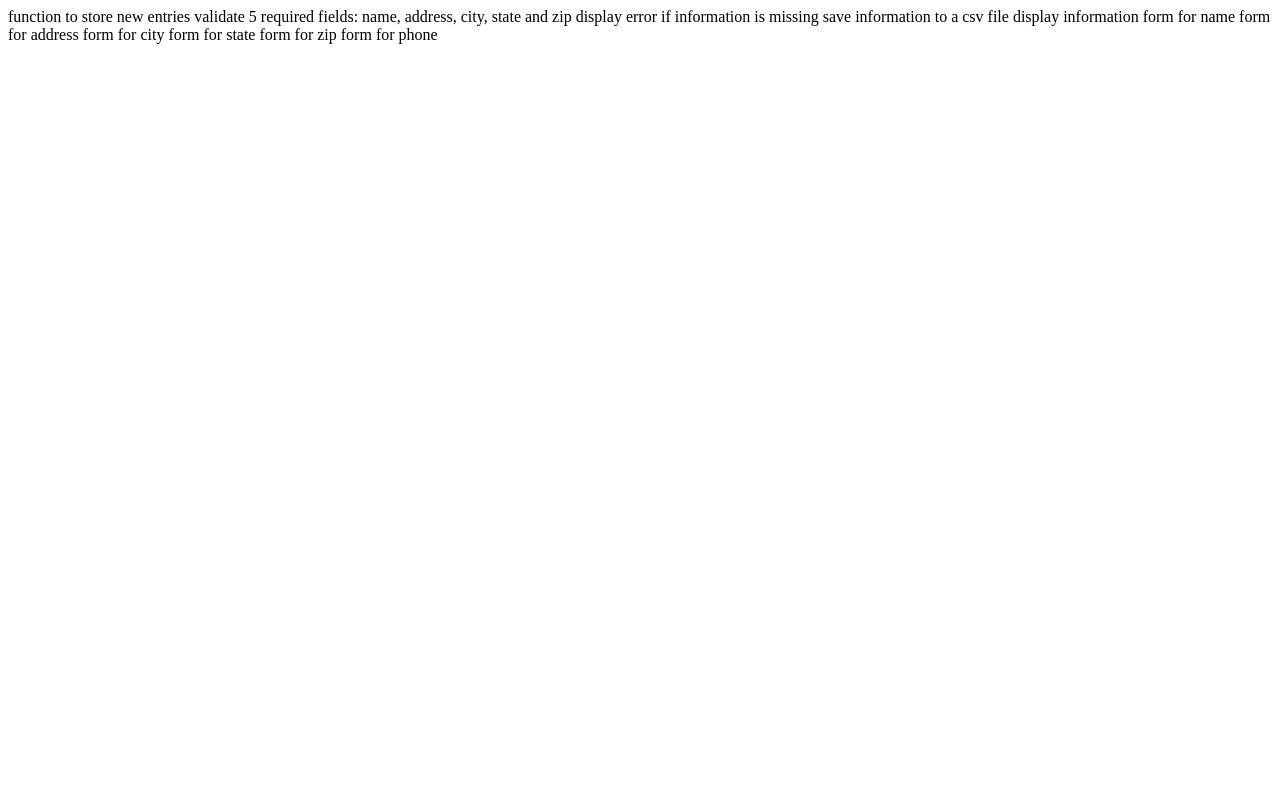
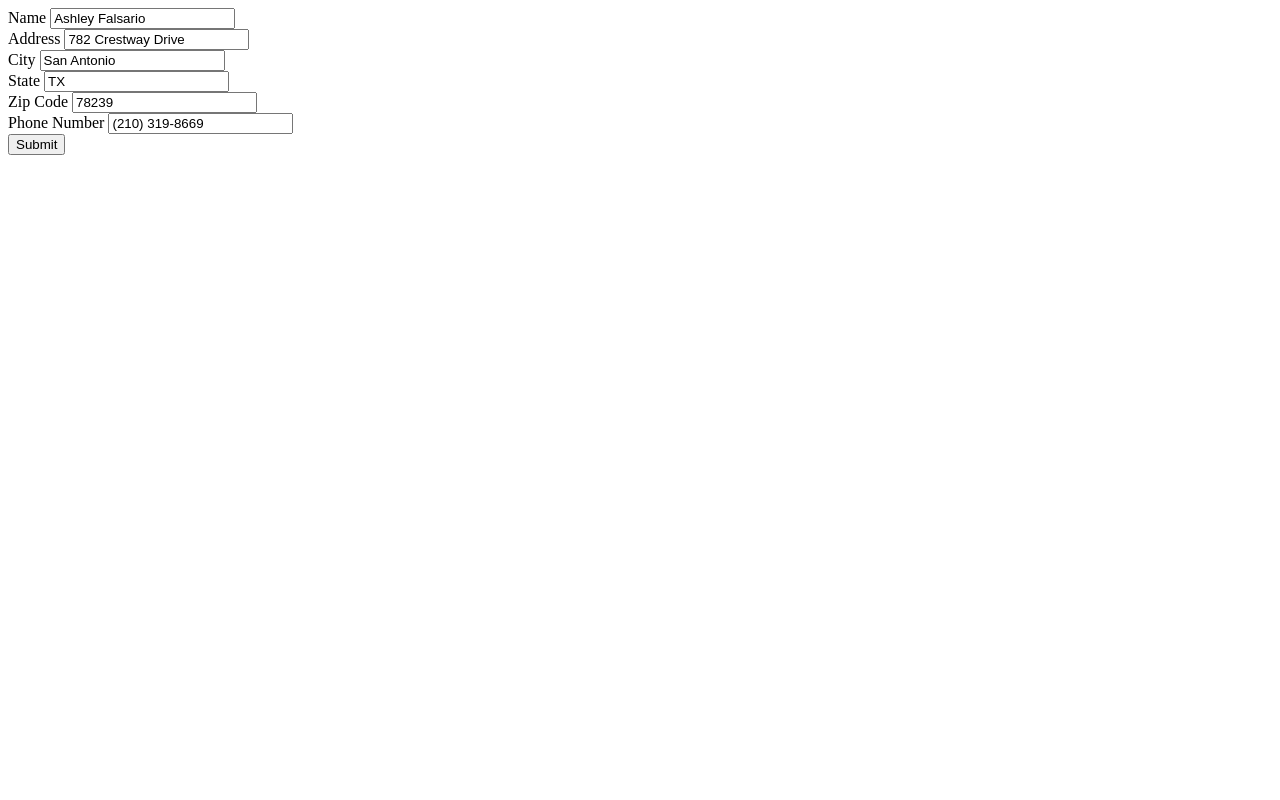
Before and after one commit to afalsario/Codeup_Web_Exercises, a PHP site: page /address_book.php in a window 1280 px wide. Run offline with PHP 8.4, Linux system fonts and the light colour scheme.

Commit message:
added forms and looped through to output to page

```diff
--- a/public/address_book.php
+++ b/public/address_book.php
@@ -1,29 +1,73 @@
+<?
+	// echo "<h1>GET</h1>";
+	// var_dump($_GET);
+	// echo "<br>";
+	// echo "<h1>POST</h1>";
+	// var_dump($_POST);
+	// echo "<br>";
+// function to store new entries
+
+$contacts = $_POST;
+
+foreach($contacts as $type => $value)
+{
+	echo "<table><tr><td>{$value}</td></tr></table>";
+}
+
+
+// validate 5 required fields: name, address, city, state and zip
+
+// display error if information is missing
+
+// save information to a csv file
+
+
+// display information
+
+
+
+
+
+?>
 <html>
 <head>
 	<title></title>
 </head>
 <body>
+	<!-- forms for last and first name -->
+	<form method="POST">
+	<label for="contact_name">Name </label>
+		<input type="text" id="contact_name" name="contact_name" value="Ashley Falsario">
+	<br>
+
+	<!-- form for address -->
+		<label for="address">Address </label>
+		<input type="text" id="address" name="address" value="782 Crestway Drive">
+	<br>
+
+	<!-- form for city -->
+		<label for="city">City </label>
+		<input type="text" id="city" name="city" value="San Antonio">
+	<br>
+
+	<!-- form for state -->
+		<label for="state">State </label>
+		<input type="text" id="state" name="state" value="TX">
+	<br>
+
+	<!-- form for zip -->
+		<label for="zip_code">Zip Code </label>
+		<input type="text" id="zip_code" name="zip_code" value="78239">
+	<br>
 
 
-function to store new entries
+	<!-- form for phone -->
+		<label for="phone_number">Phone Number </label>
+		<input type="text" id="phone_number" name="phone_number" value="(210) 319-8669">
+	<br>
 
-validate 5 required fields: name, address, city, state and zip
-
-display error if information is missing
-
-save information to a csv file
-
-
-display information
-
-form for name
-form for address
-form for city
-form for state
-form for zip
-form for phone
-
-
+	<input type="submit">
+</form>
 
 </body>
 </html>
```
